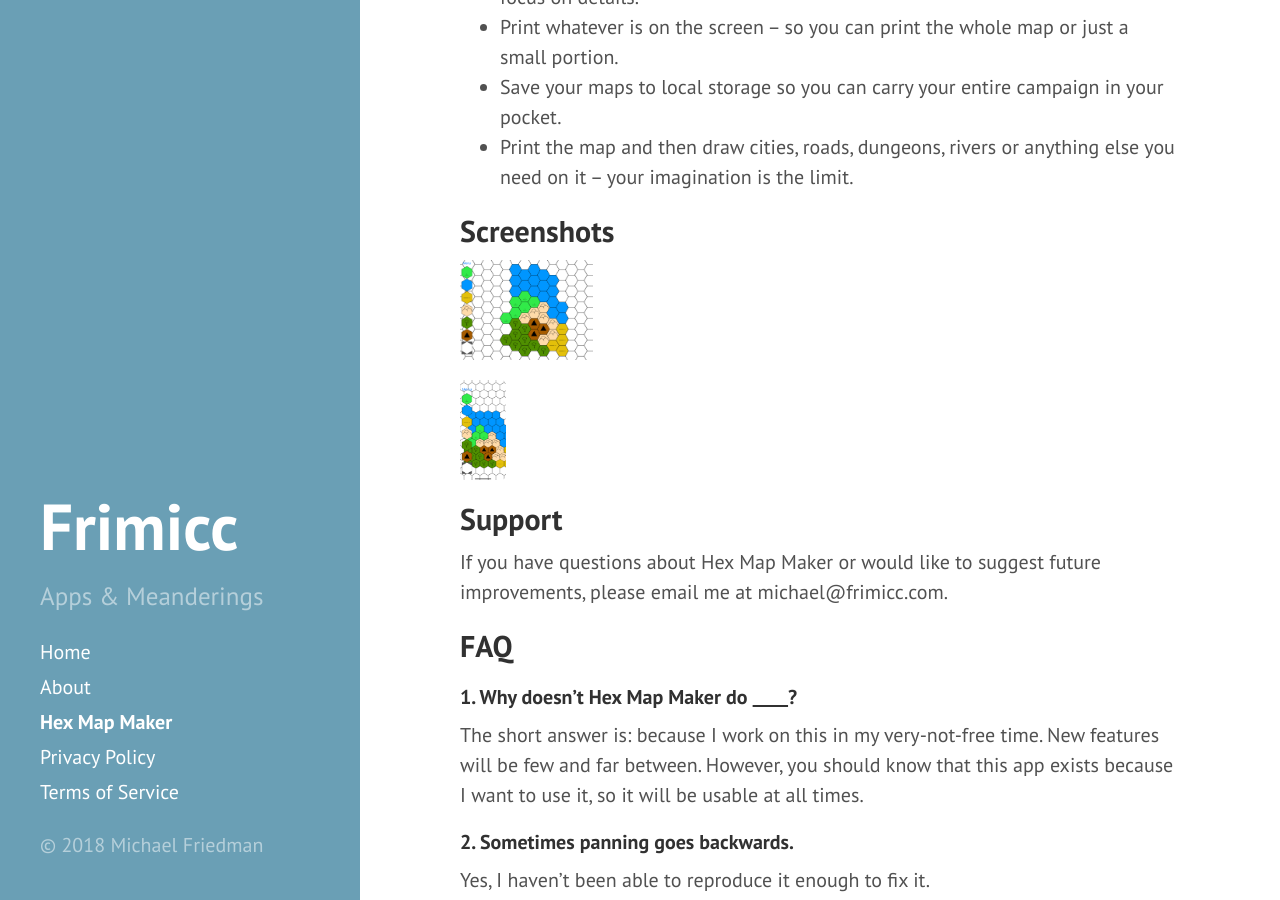
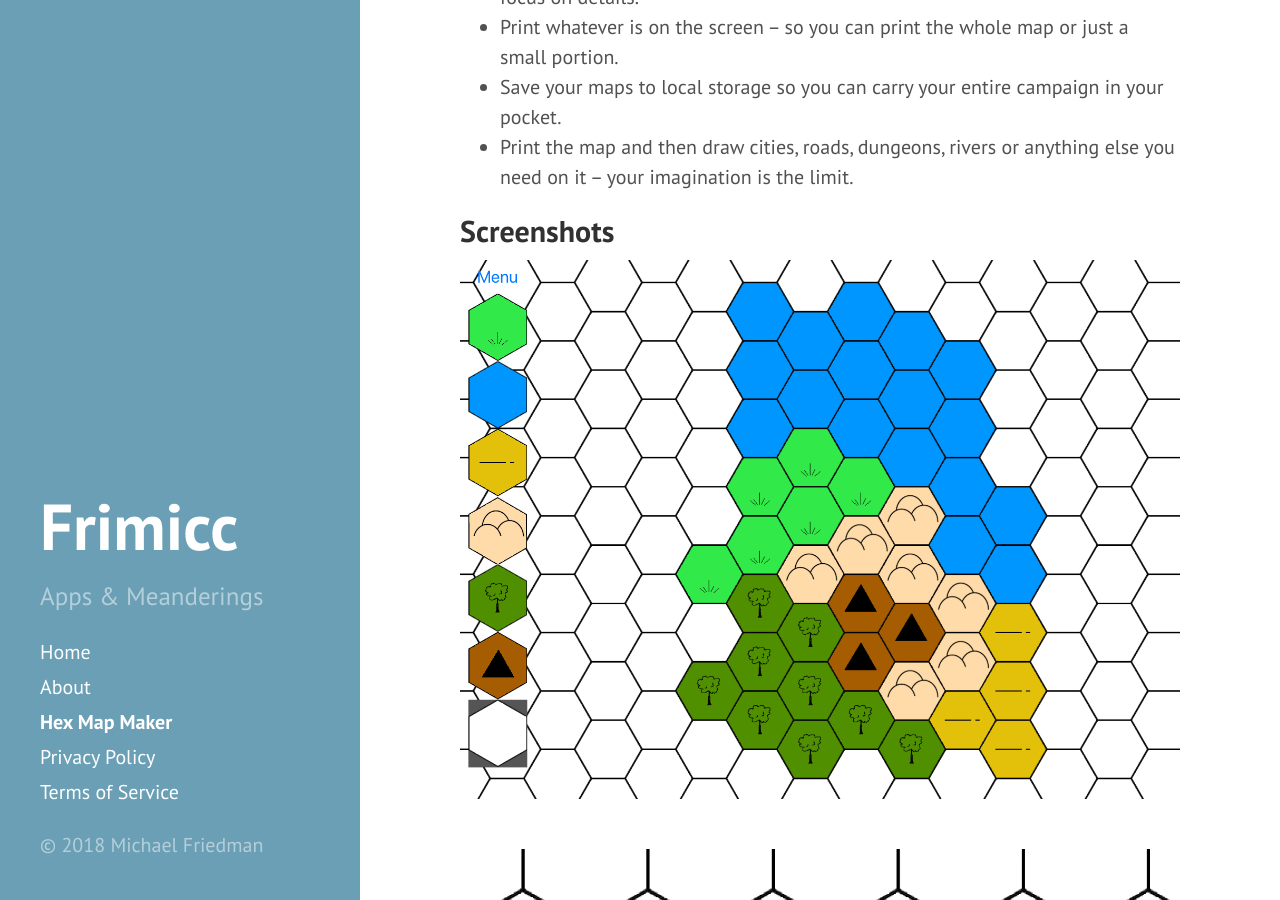
Before and after one commit to frimicc/frimicc.github.io, a Jekyll site: the page built from hexmapmaker.md, in a window 1280 px wide and 900 px high, scrolled down 743 px. Built offline with Jekyll 4.4.1, drawn with Linux system fonts in a browser that asks for light colours.

Commit message:
Formatting screenshots.

```diff
--- a/hexmapmaker.md
+++ b/hexmapmaker.md
@@ -21,8 +21,7 @@ Change hex types or map size without losing your current map! (Though it will lo
 * Print the map and then draw cities, roads, dungeons, rivers or anything else you need on it -- your imagination is the limit.
 
 ## Screenshots
-![iPad Map Screenshot]({{ site.baseurl }}/public/images/HexMapiPadLandscapeMapFlat.png){:height="100px"}
-![iPhoneX Map Screenshot]({{ site.baseurl }}/public/images/HexMapXPortraitMapPointy.png){:height="100px"}
+![iPad Map Screenshot]({{ site.baseurl }}/public/images/HexMapiPadLandscapeMapFlat.png)&nbsp;&nbsp;![iPhoneX Map Screenshot]({{ site.baseurl }}/public/images/HexMapXPortraitMapPointy.png)
 
 ## Support
 
```
